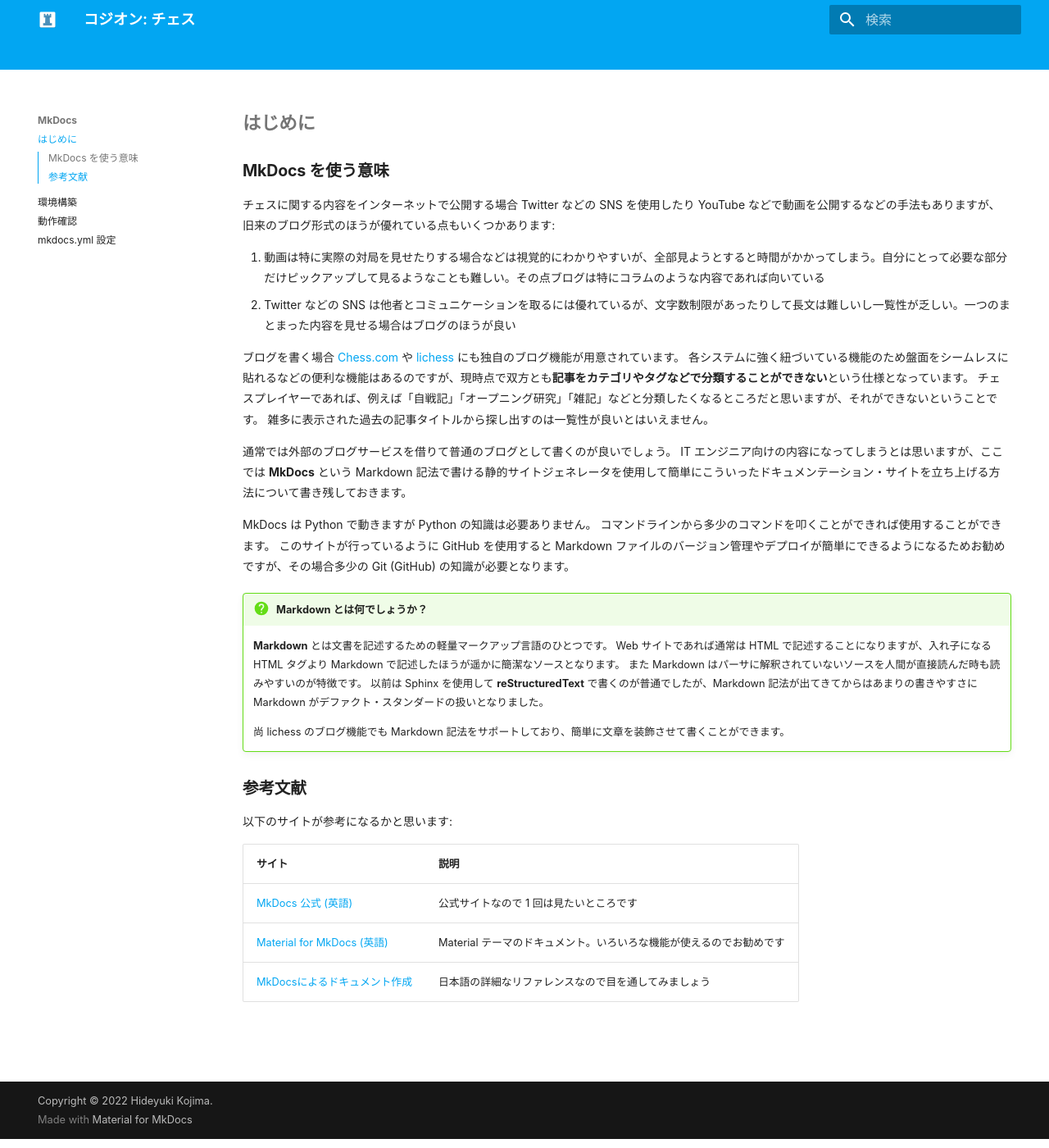
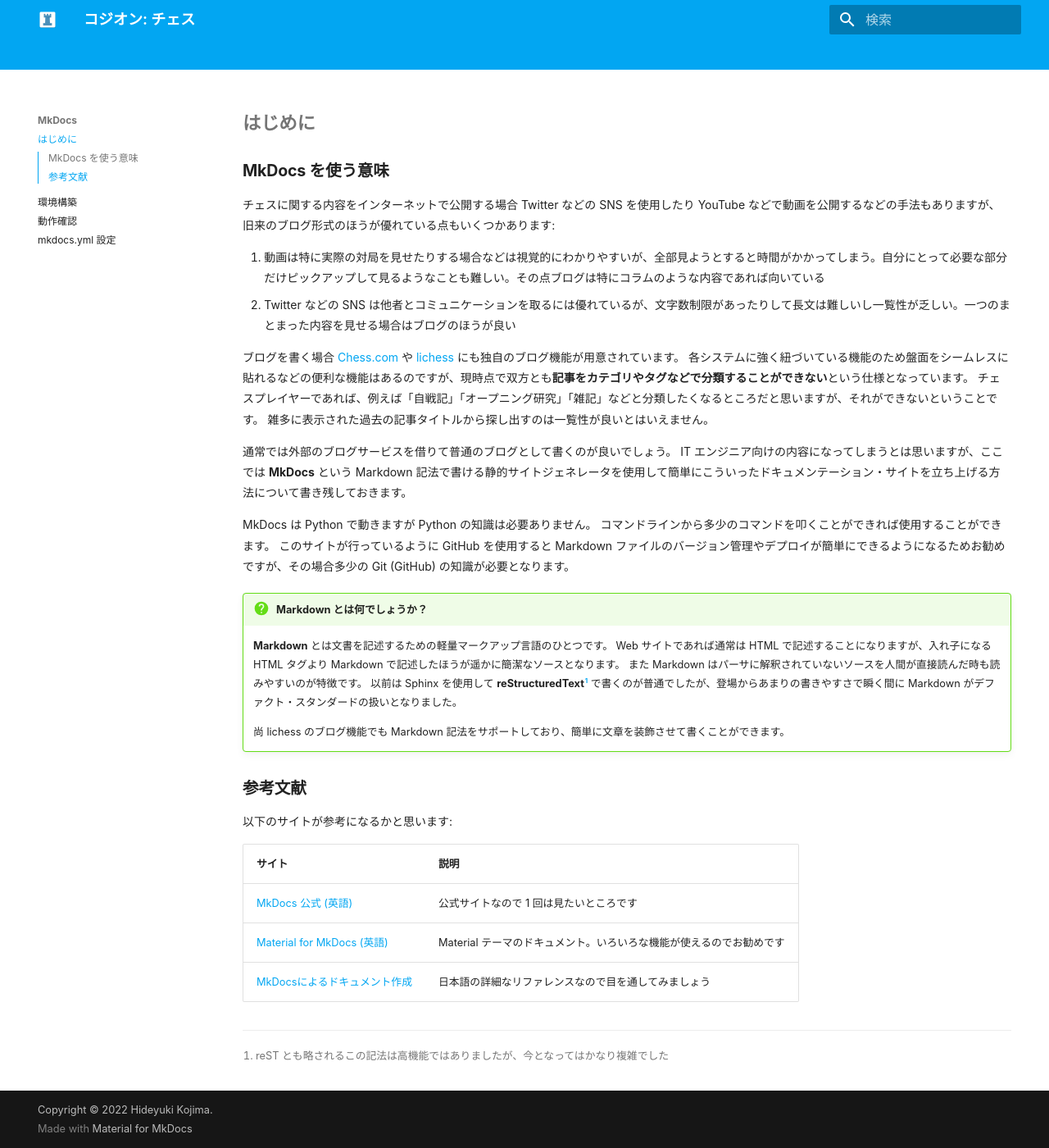
Before and after one commit to kojion/chess, an MkDocs documentation site: the page built from docs/mkdocs/001.md, in a window 1280 px wide and 1400 px high, scrolled down 11 px. Shown: the whole window at 82% size. Built offline with MkDocs 1.6.1 and Material for MkDocs 9.7.7, drawn with Linux system fonts in a browser that asks for light colours; some web fonts are replaced.

Commit message:
微調整

```diff
--- a/docs/assets/extra.css
+++ b/docs/assets/extra.css
@@ -1,22 +1,27 @@
+/** ナビゲーション */
 .md-nav {
     font-size: 0.6rem;
 }
 
+/** 全体 */
 .md-typeset {
     font-size: 0.7rem;
     line-height: 1.8;
 }
 
+/** h1 */
 .md-typeset h1 {
     font-size: 1.6em;
     font-weight: bold;
 }
 
+/** h2 */
 .md-typeset h2 {
     font-size: 1.4em;
     font-weight: bold;
 }
 
+/** インラインコード */
 .md-typeset p > code {
     padding: 2px 8px;
     color: #e83e8c;
@@ -24,6 +29,7 @@
     font-size: 1.0em;
 }
 
+/** コードブロック */
 table.codehilitetable td.code span {
     font-size: 1.15em;
 }
@@ -32,7 +38,7 @@
 dt {
   font-size: 1.15em;
   font-weight: bold;
-  font-family: monospace, serif;
+  font-family: 'JetBrains Mono', Consolas, monospace;
   color: #996666;
 }
 
--- a/docs/mkdocs/001.md
+++ b/docs/mkdocs/001.md
@@ -26,7 +26,7 @@
     **Markdown** とは文書を記述するための軽量マークアップ言語のひとつです。
     Web サイトであれば通常は HTML で記述することになりますが、入れ子になる HTML タグより Markdown で記述したほうが遥かに簡潔なソースとなります。
     また Markdown はパーサに解釈されていないソースを人間が直接読んだ時も読みやすいのが特徴です。
-    以前は Sphinx を使用して **reStructuredText** で書くのが普通でしたが、Markdown 記法が出てきてからはあまりの書きやすさに Markdown がデファクト・スタンダードの扱いとなりました。
+    以前は Sphinx を使用して **reStructuredText**[^1] で書くのが普通でしたが、登場からあまりの書きやすさで瞬く間に Markdown がデファクト・スタンダードの扱いとなりました。
 
     尚 lichess のブログ機能でも Markdown 記法をサポートしており、簡単に文章を装飾させて書くことができます。
 
@@ -39,3 +39,5 @@
 |[MkDocs 公式 (英語)](https://www.mkdocs.org/)|公式サイトなので 1 回は見たいところです|
 |[Material for MkDocs (英語)](https://squidfunk.github.io/mkdocs-material/)|Material テーマのドキュメント。いろいろな機能が使えるのでお勧めです|
 |[MkDocsによるドキュメント作成](https://zenn.dev/mebiusbox/articles/81d977a72cee01)|日本語の詳細なリファレンスなので目を通してみましょう|
+
+[^1]: reST とも略されるこの記法は高機能ではありましたが、今となってはかなり複雑でした
```
